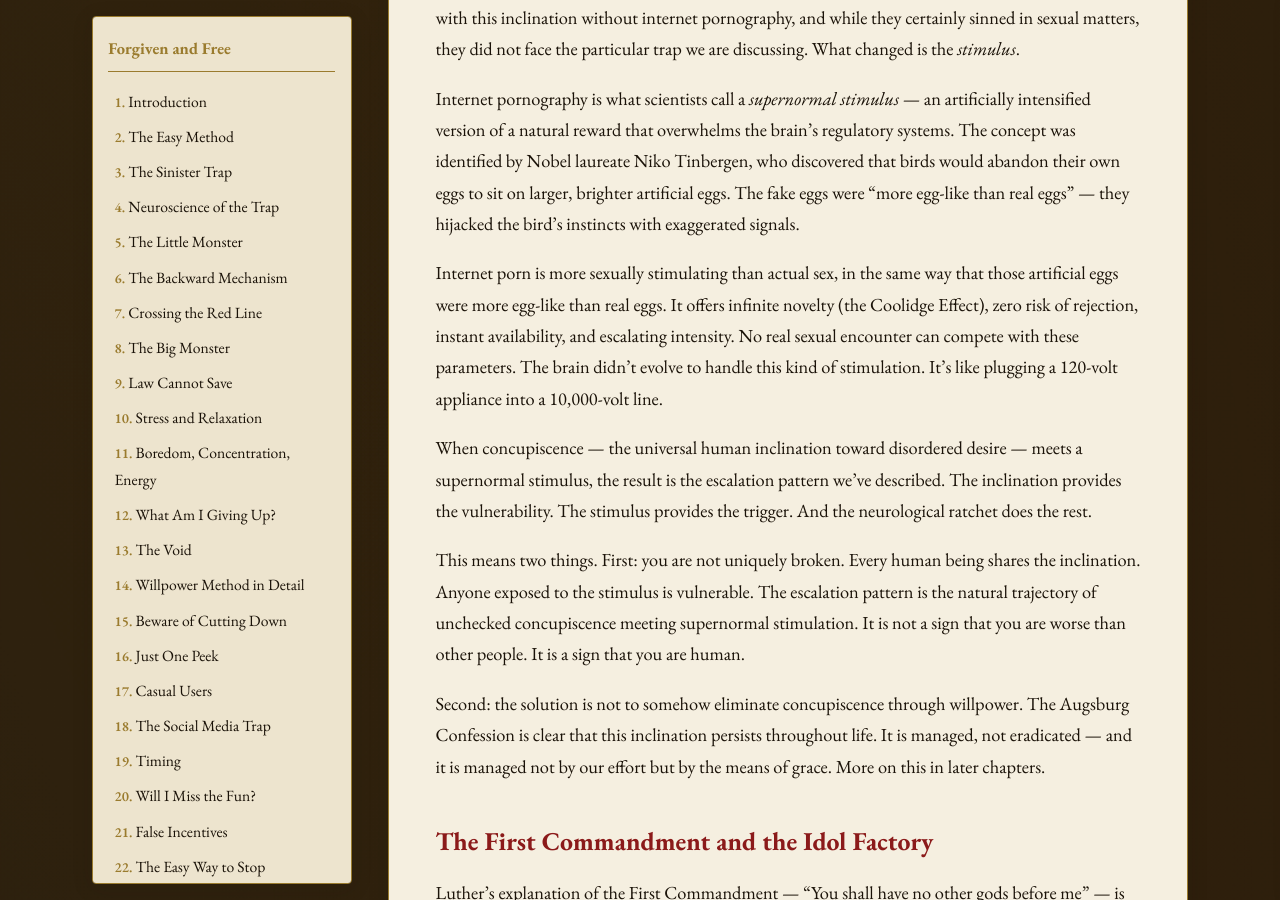
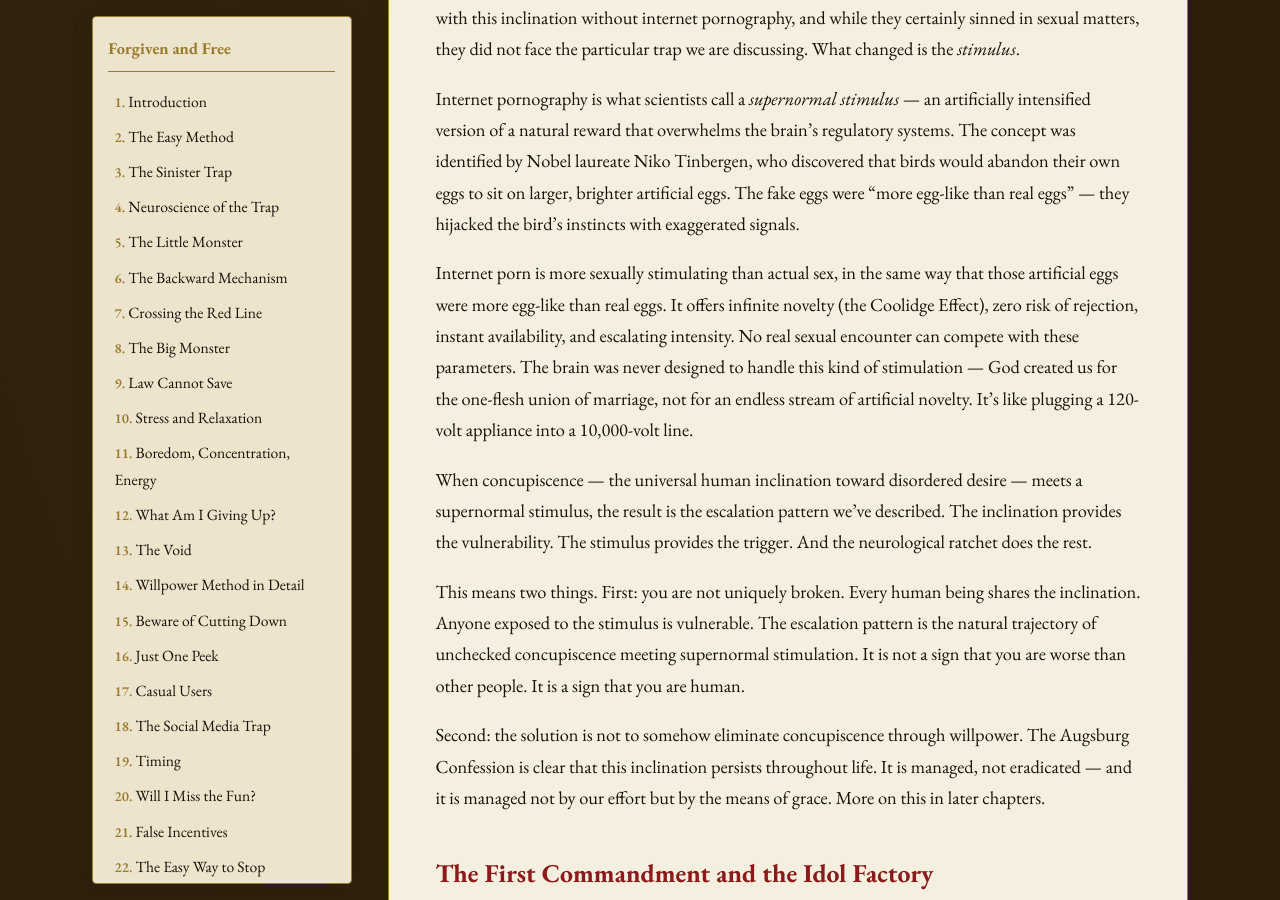
Before and after one commit to ForgivenAndFree/ForgivenAndFree.github.io, a Jekyll site: the page built from chapters/07-crossing-the-red-line.md, in a window 1280 px wide and 900 px high, scrolled down 5965 px. Built offline with Jekyll 4.4.1, drawn with Linux system fonts in a browser that asks for light colours.

Commit message:
Replace evolutionary framing with creational design in ch07
Co-Authored-By: Claude Opus 4.6 <noreply@anthropic.com>

```diff
--- a/chapters/07-crossing-the-red-line.md
+++ b/chapters/07-crossing-the-red-line.md
@@ -110,7 +110,7 @@ Now, concupiscence alone does not create addiction. For thousands of years, huma
 
 Internet pornography is what scientists call a *supernormal stimulus* — an artificially intensified version of a natural reward that overwhelms the brain's regulatory systems. The concept was identified by Nobel laureate Niko Tinbergen, who discovered that birds would abandon their own eggs to sit on larger, brighter artificial eggs. The fake eggs were "more egg-like than real eggs" — they hijacked the bird's instincts with exaggerated signals.
 
-Internet porn is more sexually stimulating than actual sex, in the same way that those artificial eggs were more egg-like than real eggs. It offers infinite novelty (the Coolidge Effect), zero risk of rejection, instant availability, and escalating intensity. No real sexual encounter can compete with these parameters. The brain didn't evolve to handle this kind of stimulation. It's like plugging a 120-volt appliance into a 10,000-volt line.
+Internet porn is more sexually stimulating than actual sex, in the same way that those artificial eggs were more egg-like than real eggs. It offers infinite novelty (the Coolidge Effect), zero risk of rejection, instant availability, and escalating intensity. No real sexual encounter can compete with these parameters. The brain was never designed to handle this kind of stimulation — God created us for the one-flesh union of marriage, not for an endless stream of artificial novelty. It's like plugging a 120-volt appliance into a 10,000-volt line.
 
 When concupiscence — the universal human inclination toward disordered desire — meets a supernormal stimulus, the result is the escalation pattern we've described. The inclination provides the vulnerability. The stimulus provides the trigger. And the neurological ratchet does the rest.
 
```
